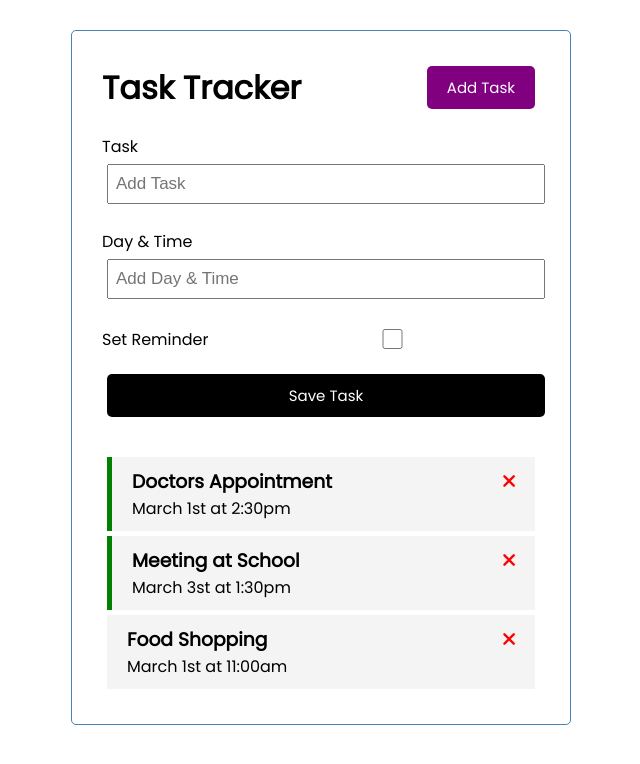
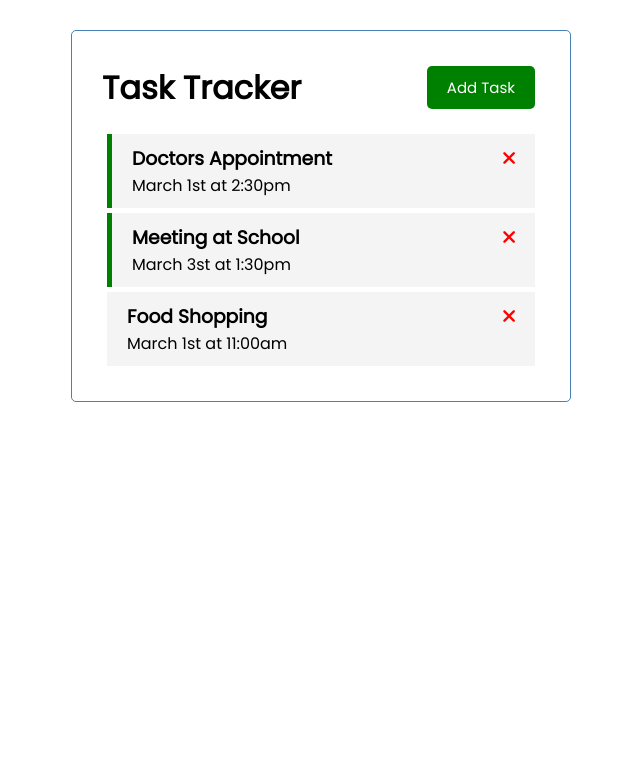
Before and after one commit to denizayjs/vue.js-task-tracker, a Vue app: page / in a window 1280 px wide. Shown: the top 764 px of the page, without its empty margins (319-959 px from the left). Built offline with nearby package versions, Linux system fonts and the light colour scheme.

Commit message:
toggle-add-task

```diff
--- a/src/App.vue
+++ b/src/App.vue
@@ -1,7 +1,14 @@
 <template>
   <div class="container">
-    <Header title="Task Tracker" />
-    <AddTask @add-task="addTask" />
+    <Header
+      @toggle-add-task="toggleAddTask"
+      title="Task Tracker"
+      :showAddTask="showAddTask"
+    />
+    <div v-show="showAddTask">
+      <AddTask @add-task="addTask" />
+    </div>
+
     <Tasks
       @toggle-reminder="toggleReminder"
       @delete-task="deleteTask"
@@ -25,6 +32,7 @@
   data() {
     return {
       tasks: [],
+      showAddTask: false,
     };
   },
   created() {
@@ -50,6 +58,12 @@
     ];
   },
   methods: {
+    toggleAddTask() {
+      this.showAddTask = !this.showAddTask;
+    },
+    addTask(task) {
+      this.tasks = [...this.tasks, task];
+    },
     deleteTask(id) {
       if (confirm("Are you sure?")) {
         this.tasks = this.tasks.filter((task) => task.id !== id);
@@ -60,10 +74,6 @@
       this.tasks = this.tasks.map((task) =>
         task.id === id ? { ...task, reminder: !task.reminder } : task
       );
-    },
-
-    addTask(task) {
-      this.tasks = [...this.tasks, task];
     },
   },
 };
--- a/src/components/Button.vue
+++ b/src/components/Button.vue
@@ -12,7 +12,7 @@
   },
   methods: {
     onClick() {
-      console.log("click");
+      this.$emit("toggle-add-task");
     },
   },
 };
--- a/src/components/Header.vue
+++ b/src/components/Header.vue
@@ -1,7 +1,11 @@
 <template>
   <header>
     <h1>{{ title }}</h1>
-    <Button text="Add Task" color="purple" />
+    <Button
+      @toggle-add-task="$emit('toggle-add-task')"
+      :text="showAddTask ? 'Close' : 'Add Task'"
+      :color="showAddTask ? 'red' : 'green'"
+    />
   </header>
 </template>
 <script>
@@ -13,6 +17,7 @@
       type: String,
       default: "Hello World",
     },
+    showAddTask: Boolean,
   },
   components: { Button },
 };
```
